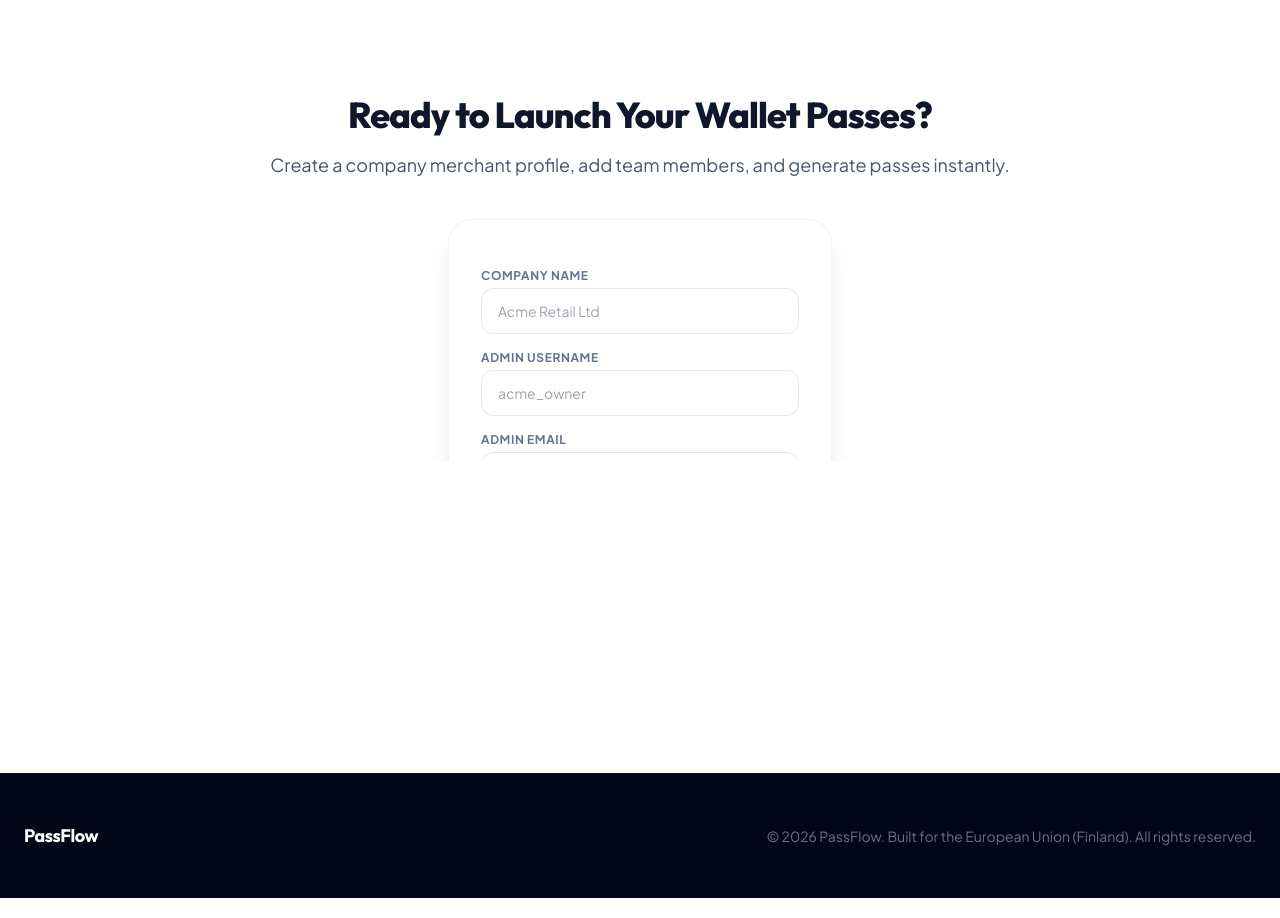
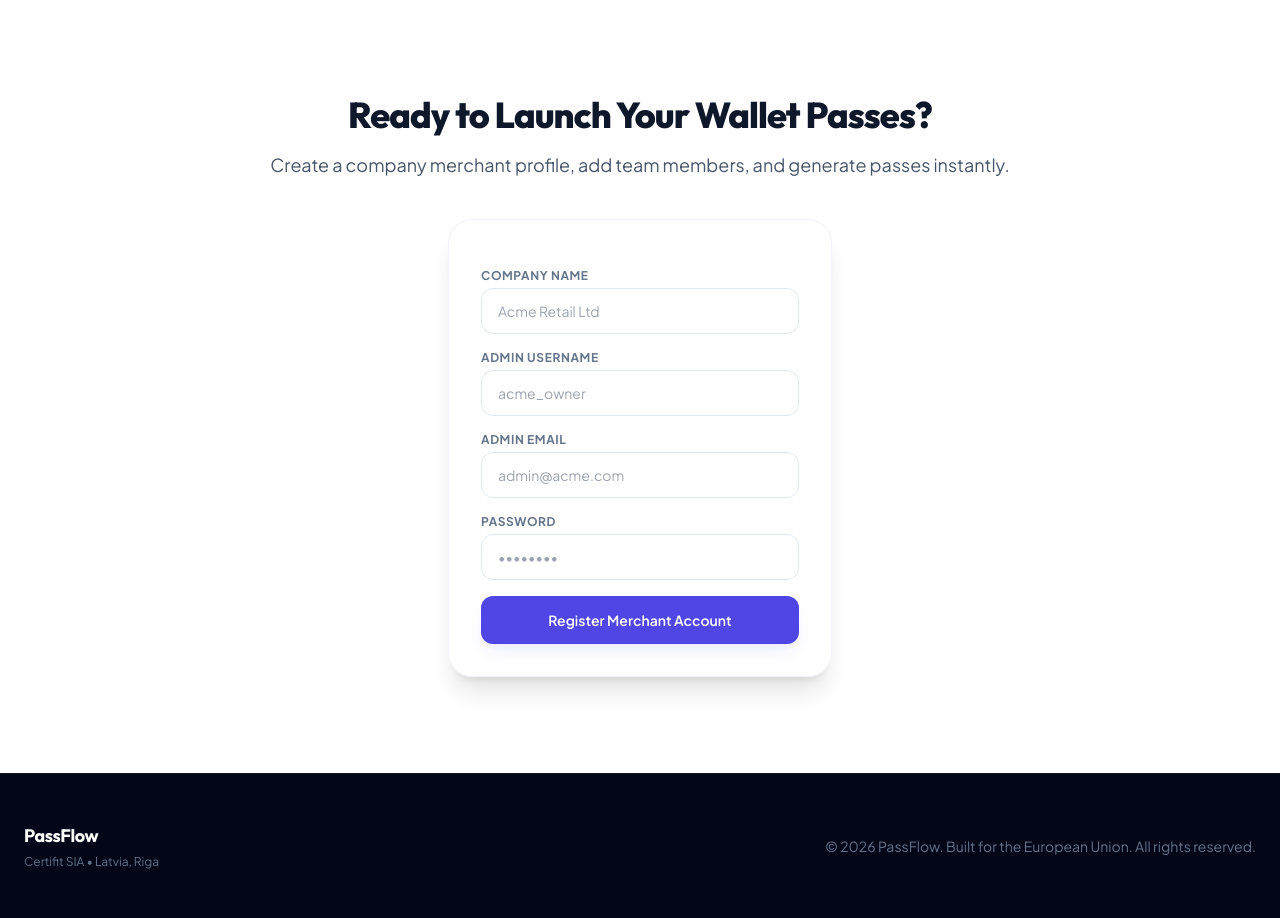
Before and after one commit to devcertifit-afk/wallet, a Django app: page / in a window 1280 px wide. Shown: the part 3292-4210 px from the top of the page. Run offline with Django 5.2, Linux system fonts and the light colour scheme; some libraries are stand-ins or nearby versions.

Commit message:
Add Certifit SIA footer to landing page

```diff
--- a/templates/landing.html
+++ b/templates/landing.html
@@ -396,10 +396,11 @@
     <!-- Footer -->
     <footer class="bg-slate-950 py-12 text-slate-500 text-sm border-t border-white/5">
         <div class="max-w-7xl mx-auto px-6 flex flex-col md:flex-row justify-between items-center gap-6">
-            <div class="flex items-center space-x-2">
+            <div class="flex flex-col items-center md:items-start gap-1">
                 <span class="font-display font-bold text-lg tracking-tight text-white">PassFlow</span>
+                <p class="text-xs text-slate-500">Certifit SIA &bull; Latvia, Riga</p>
             </div>
-            <p>© 2026 PassFlow. Built for the European Union (Finland). All rights reserved.</p>
+            <p>© 2026 PassFlow. Built for the European Union. All rights reserved.</p>
         </div>
     </footer>
 
```
